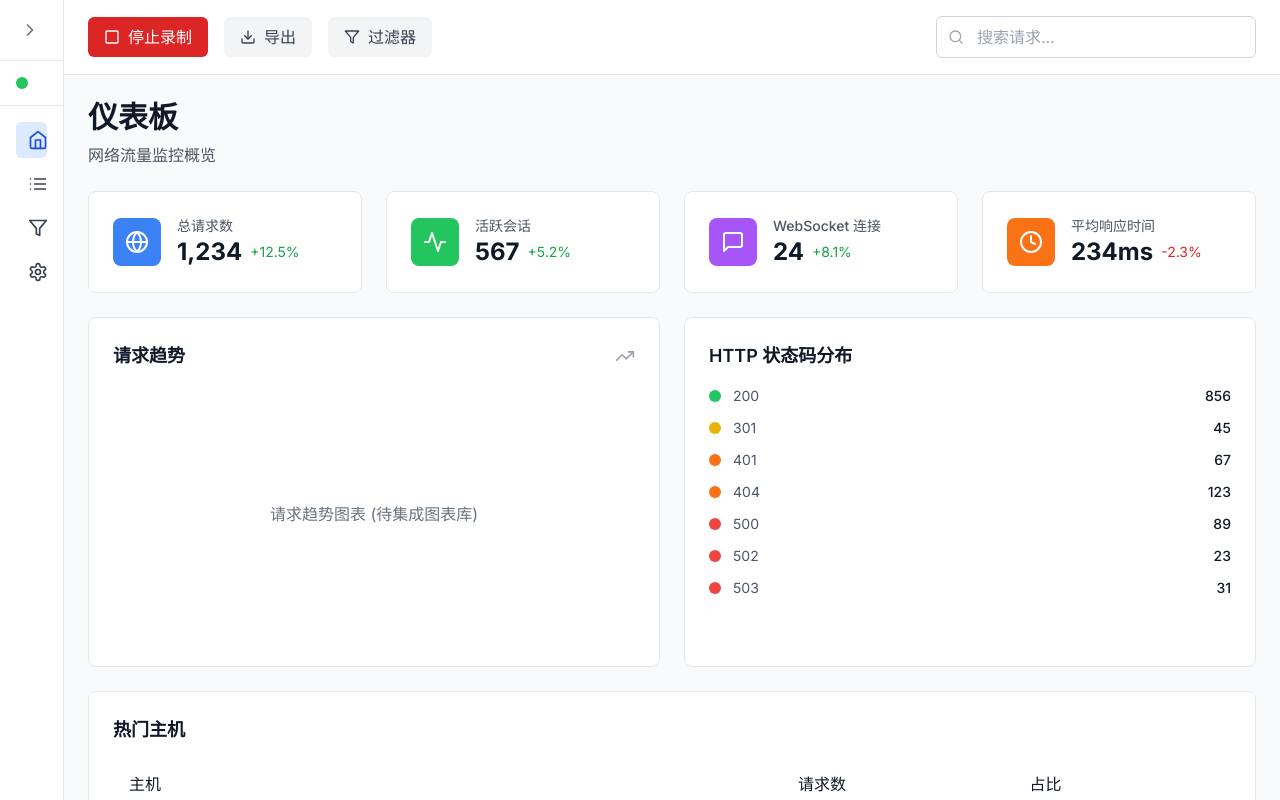
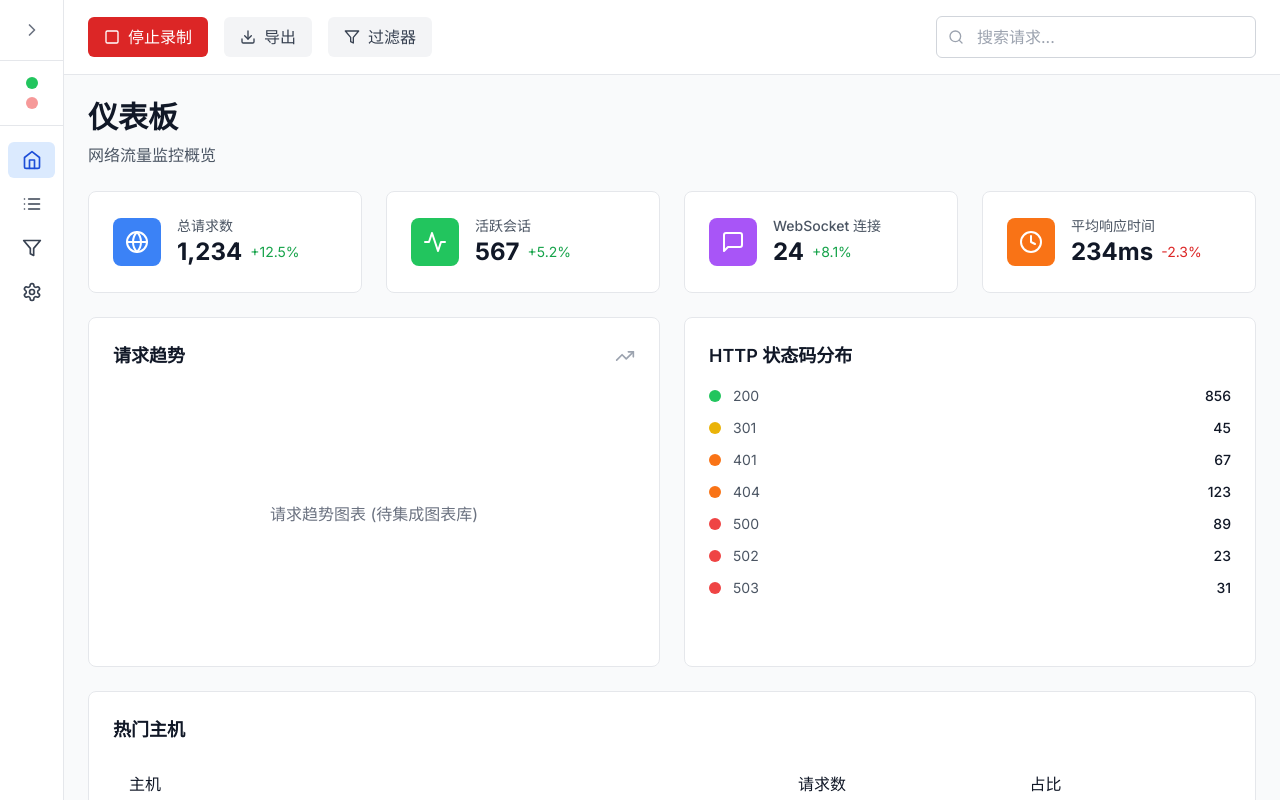
Before and after one commit to mintfog/sniffy, a React (Vite) app in the folder web2/: page / in a window 1280 px wide. Both pictures are taken after a click on the button 225 px from the left and 32 px from the top of the page. Built offline with nearby package versions, Linux system fonts and the light colour scheme.

Commit message:
侧边栏调整

```diff
--- a/web2/src/components/layout/Sidebar.tsx
+++ b/web2/src/components/layout/Sidebar.tsx
@@ -34,7 +34,10 @@ export function Sidebar() {
       sidebarCollapsed ? 'w-16' : 'w-64'
     )}>
       {/* Logo 区域 */}
-      <div className="flex items-center justify-between p-4 border-b border-gray-200">
+      <div className={clsx(
+        "flex items-center p-4 border-b border-gray-200",
+        sidebarCollapsed ? "justify-center" : "justify-between"
+      )}>
         {!sidebarCollapsed && (
           <div className="flex items-center">
             <Activity className="h-8 w-8 text-primary-600" />
@@ -55,19 +58,29 @@ export function Sidebar() {
 
       {/* 状态指示器 */}
       <div className="p-4 border-b border-gray-200">
+        {sidebarCollapsed ? (
+          <div className="flex flex-col items-center space-y-2">
+            <div className={clsx(
+              'w-3 h-3 rounded-full',
+              isConnected ? 'bg-green-500' : 'bg-red-500'
+            )} />
+            <div className={clsx(
+              'w-3 h-3 rounded-full',
+              isRecording ? 'bg-red-500 animate-pulse' : 'bg-gray-400'
+            )} />
+          </div>
+        ) : (
+          <>
             <div className="flex items-center space-x-2">
               <div className={clsx(
                 'w-3 h-3 rounded-full',
                 isConnected ? 'bg-green-500' : 'bg-red-500'
               )} />
-          {!sidebarCollapsed && (
               <span className="text-sm text-gray-600">
                 {isConnected ? '已连接' : '未连接'}
               </span>
-          )}
             </div>
 
-        {!sidebarCollapsed && (
             <div className="mt-2 flex items-center space-x-2">
               <div className={clsx(
                 'w-3 h-3 rounded-full',
@@ -77,11 +90,15 @@ export function Sidebar() {
                 {isRecording ? '录制中' : '已停止'}
               </span>
             </div>
+          </>
         )}
       </div>
 
       {/* 导航菜单 */}
-      <nav className="flex-1 p-4">
+      <nav className={clsx(
+        "flex-1",
+        sidebarCollapsed ? "px-2 py-4" : "p-4"
+      )}>
         <ul className="space-y-2">
           {navigationItems.map((item) => {
             const Icon = item.icon
@@ -91,12 +108,14 @@ export function Sidebar() {
                   to={item.href}
                   className={({ isActive }) =>
                     clsx(
-                      'flex items-center px-3 py-2 rounded-md text-sm font-medium transition-colors',
+                      'flex items-center rounded-md text-sm font-medium transition-colors',
+                      sidebarCollapsed ? 'justify-center px-2 py-2' : 'px-3 py-2',
                       isActive
                         ? 'bg-primary-100 text-primary-700'
                         : 'text-gray-700 hover:bg-gray-100 hover:text-gray-900'
                     )
                   }
+                  title={sidebarCollapsed ? item.name : undefined}
                 >
                   <Icon className="h-5 w-5 flex-shrink-0" />
                   {!sidebarCollapsed && (
```
Lines whose indentation alone changed are shown as unchanged.
